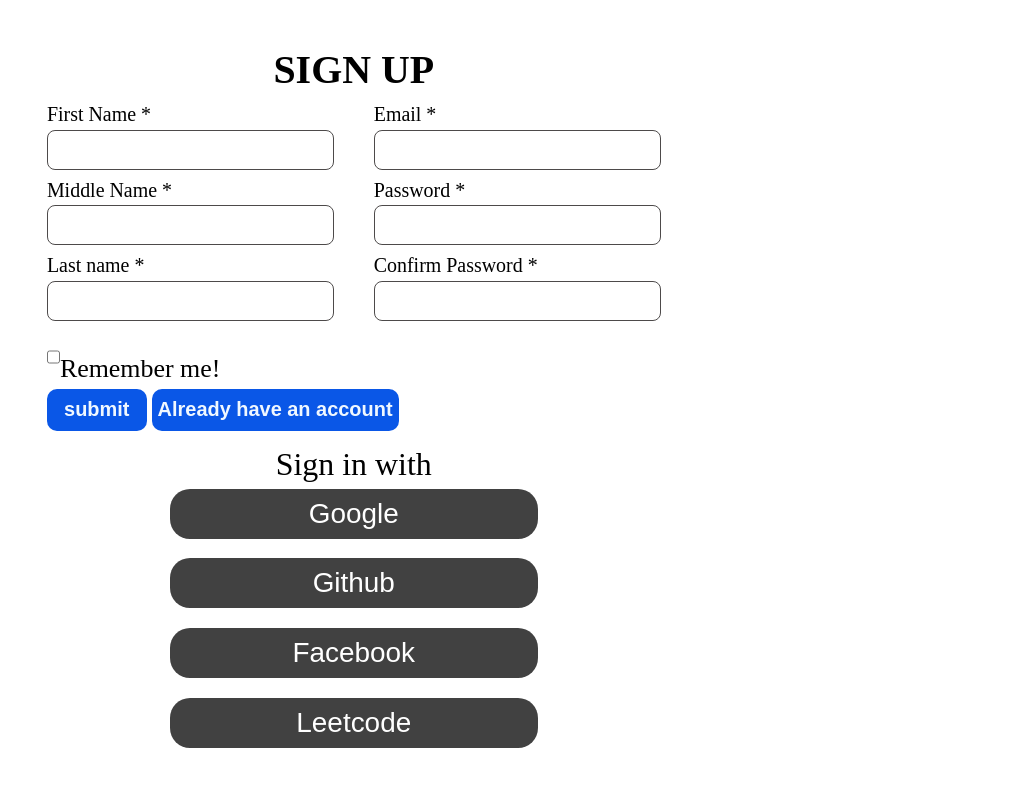
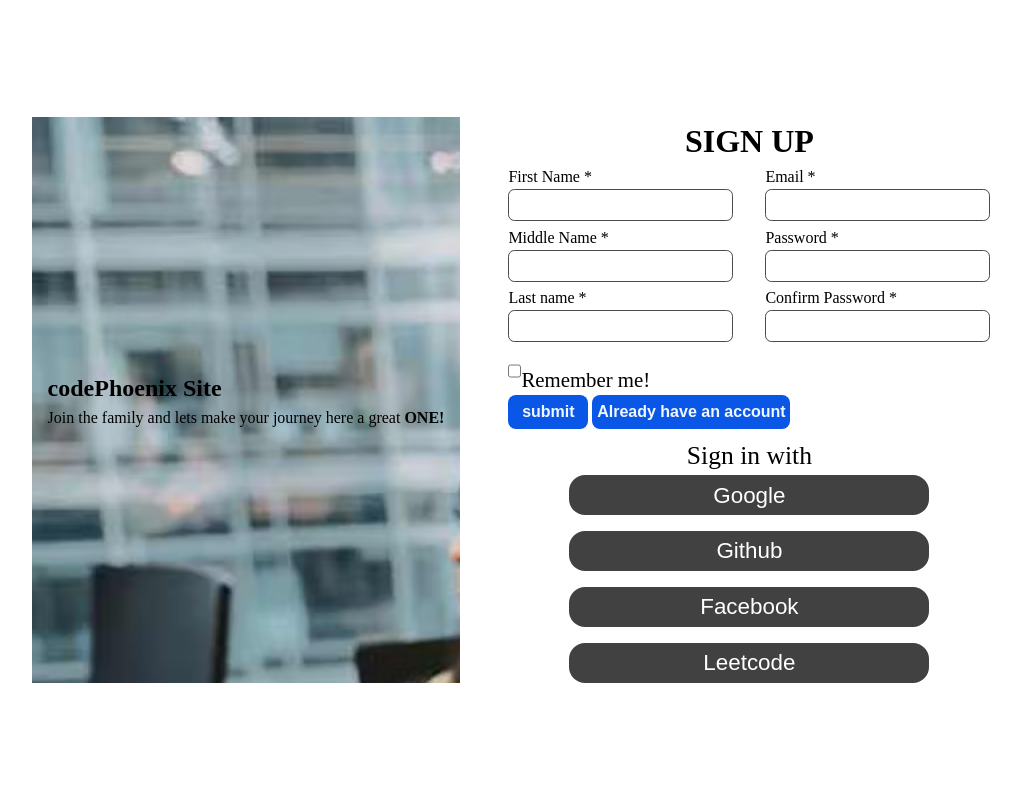
Before and after one commit to luciphoenix/odin-sign-up, a plain HTML site: page index.html in a window 1280 px wide. Shown: the whole page, without its empty margins (121-1142 px from the left). Drawn offline with Linux system fonts and the light colour scheme.

Commit message:
Implement the other left section of the page.

```diff
--- a/index.html
+++ b/index.html
@@ -8,7 +8,13 @@
   </head>
   <body>
     <div class="container">
-      <section><img src="" alt="" /></section>
+      <section>
+        <h1>codePhoenix Site</h1>
+        <p>
+          Join the family and lets make your journey here a great
+          <strong>ONE!</strong>
+        </p>
+      </section>
       <section>
         <form action="#" method="post">
           <h2>SIGN UP</h2>
--- a/style.css
+++ b/style.css
@@ -6,25 +6,44 @@
     margin: 0;
     padding: 0;
     line-height: 1.5;
-    font-size: clamp(1rem, 0.75px + 1.5vw, 2rem);
+    font-size: 1rem;
 }
 
 body{
-    height: 100vh;
-    width: max(80%, 800px) ;
-    margin: 0 auto;
-    padding: 2rem;
+min-height: 100vh;
+   display: flex;
+   justify-content: center;
+   align-items: center;
 }
 h2{
     text-align: center;
     font-size: 2rem;
 }
+h1{
+    font-size: 1.5rem;
+    text-wrap: nowrap;
+}
 
 .container{
     display: flex;
-    height: 100%;
+    /* flex-direction: column; */
+    gap: 2rem;
+    /* border: 2px solid; */
 }
 
+.container section:first-child{
+    background-image: url('./images/coolbg.avif');
+    display: flex;
+    flex-direction: column;
+    justify-content: center;
+    padding: 1rem;
+    max-width: 70ch;
+
+}
+form{
+    max-width: 70ch;
+    padding: 0 1rem;
+}
 .inputs-container{
     display: flex;
     gap: 2rem;
```
Also changed, not shown: images/coolbg.avif (renamed from images/e44408de47b9aafaaeac3cf8705cc0f741e7d3b7-1200x800.avif).
